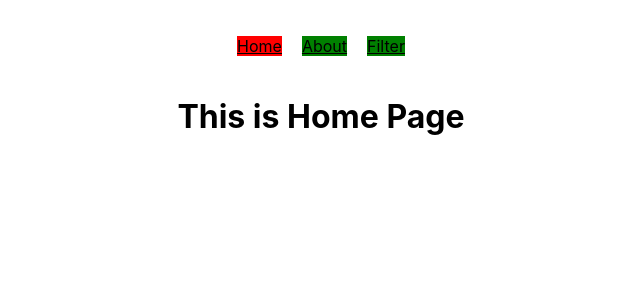
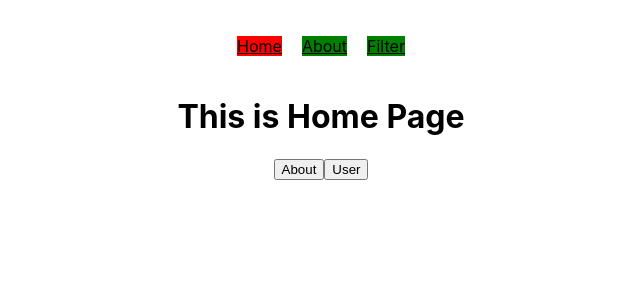
Before and after one commit to waleedtariq109/grasp-react, a JavaScript app in the folder react-router/: page / in a window 1280 px wide. Shown: the top 300 px of the page, without its empty margins (319-959 px from the left). Built offline with nearby package versions, Linux system fonts and the light colour scheme; the HTML template or start-up script is replaced by a standard one.

Commit message:
Update Home.js

```diff
--- a/react-router/src/components/Home.js
+++ b/react-router/src/components/Home.js
@@ -1,7 +1,14 @@
+import { useNavigate } from "react-router-dom";
+
 const Home = () => {
+  const navigate = useNavigate();
   return (
     <>
       <h1>This is Home Page</h1>
+      <button onClick={() => navigate("/about-us")}>About</button>
+      <button onClick={() => navigate("/filter?age=10&city=multan")}>
+        User
+      </button>
     </>
   );
 };
```
